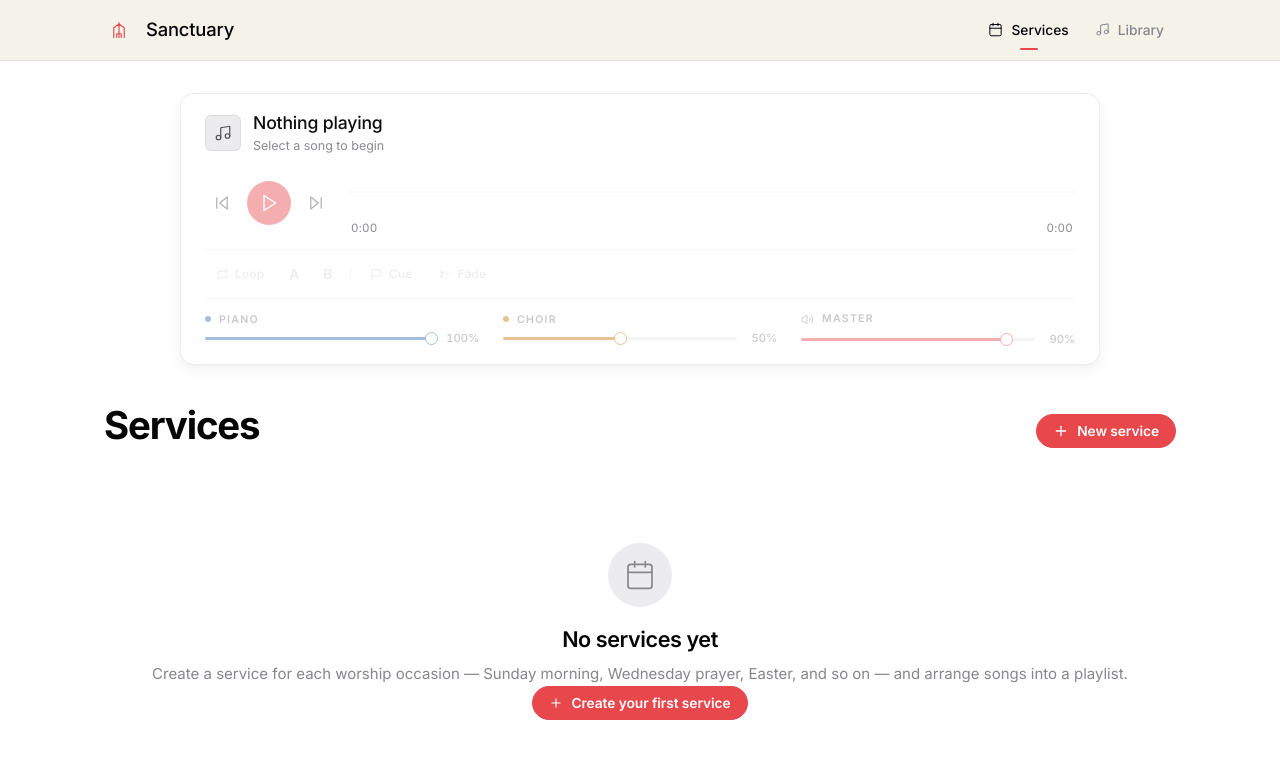
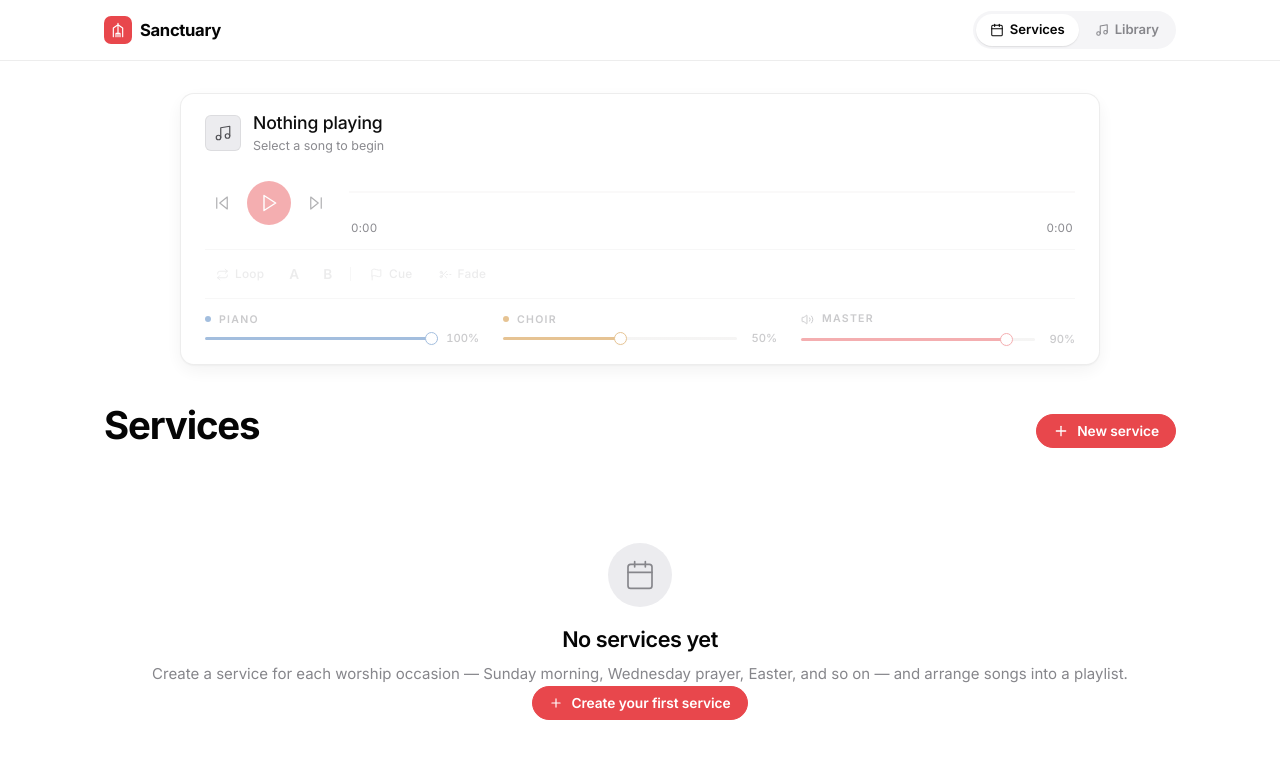
Before and after one commit to Moses2917/sancuary-player, a Vue app: page /services in a window 1280 px wide. Shown: the top 758 px of the page. Built offline with nearby package versions, Linux system fonts and the light colour scheme.

Commit message:
Refine header with segmented pill nav

```diff
--- a/src/components/AppHeader.vue
+++ b/src/components/AppHeader.vue
@@ -7,8 +7,8 @@ import { Calendar, Music } from '@lucide/vue'
   <header class="app-header">
     <div class="app-header__inner">
       <RouterLink to="/" class="brand">
-        <span class="brand__mark">
-          <svg viewBox="0 0 24 24" width="18" height="18" fill="none" stroke="currentColor" stroke-width="1.5" stroke-linecap="round" stroke-linejoin="round" aria-hidden="true">
+        <span class="brand__mark" aria-hidden="true">
+          <svg viewBox="0 0 24 24" width="16" height="16" fill="none" stroke="currentColor" stroke-width="1.75" stroke-linecap="round" stroke-linejoin="round">
             <path d="M12 2v20M5 22V9l7-5 7 5v13M9 22v-5h6v5" />
           </svg>
         </span>
@@ -16,11 +16,11 @@ import { Calendar, Music } from '@lucide/vue'
       </RouterLink>
       <nav class="nav">
         <RouterLink to="/services" class="nav__link" active-class="nav__link--active">
-          <Calendar :size="15" :stroke-width="1.6" />
+          <Calendar :size="14" :stroke-width="1.75" />
           <span>Services</span>
         </RouterLink>
         <RouterLink to="/library" class="nav__link" active-class="nav__link--active">
-          <Music :size="15" :stroke-width="1.6" />
+          <Music :size="14" :stroke-width="1.75" />
           <span>Library</span>
         </RouterLink>
       </nav>
@@ -33,9 +33,9 @@ import { Calendar, Music } from '@lucide/vue'
   position: sticky;
   top: 0;
   z-index: 30;
-  background: rgba(244, 240, 231, 0.85);
-  backdrop-filter: saturate(180%) blur(10px);
-  -webkit-backdrop-filter: saturate(180%) blur(10px);
+  background: rgba(255, 255, 255, 0.78);
+  backdrop-filter: saturate(180%) blur(20px);
+  -webkit-backdrop-filter: saturate(180%) blur(20px);
   border-bottom: 1px solid var(--c-border);
 }
 .app-header__inner {
@@ -45,12 +45,12 @@ import { Calendar, Music } from '@lucide/vue'
   height: var(--header-h);
   display: flex;
   align-items: center;
-  gap: var(--sp-6);
+  gap: var(--sp-5);
 }
 .brand {
   display: inline-flex;
   align-items: center;
-  gap: var(--sp-3);
+  gap: var(--sp-2);
   color: var(--c-text);
 }
 .brand:hover {
@@ -60,58 +60,48 @@ import { Calendar, Music } from '@lucide/vue'
   display: inline-flex;
   align-items: center;
   justify-content: center;
-  width: 30px;
-  height: 30px;
-  border-radius: var(--r-sm);
-  color: var(--c-accent);
-  transition: color var(--dur-fast) var(--ease);
-}
-.brand:hover .brand__mark {
-  color: var(--c-accent-deep);
+  width: 28px;
+  height: 28px;
+  border-radius: 7px;
+  background: var(--c-accent);
+  color: #fff;
 }
 .brand__text {
-  font-family: var(--font-display);
-  font-size: 1.15rem;
-  font-weight: 500;
-  letter-spacing: -0.01em;
+  font-weight: 650;
+  font-size: 1.04rem;
+  letter-spacing: -0.02em;
 }
 
 .nav {
   margin-left: auto;
   display: flex;
   gap: 2px;
+  background: var(--c-bg-2);
+  padding: 3px;
+  border-radius: var(--r-pill);
 }
 .nav__link {
   position: relative;
   display: inline-flex;
   align-items: center;
-  gap: var(--sp-2);
-  padding: var(--sp-2) var(--sp-3);
-  border-radius: var(--r-md);
+  gap: 6px;
+  padding: 6px 14px;
+  border-radius: var(--r-pill);
   color: var(--c-text-muted);
-  font-size: 0.86rem;
-  font-weight: 500;
+  font-size: 0.82rem;
+  font-weight: 550;
+  letter-spacing: -0.005em;
   transition:
     color var(--dur-fast) var(--ease),
     background var(--dur-fast) var(--ease);
 }
 .nav__link:hover {
   color: var(--c-text);
-  background: var(--c-bg-3);
 }
 .nav__link--active {
+  background: var(--c-surface-raised);
   color: var(--c-text);
-}
-.nav__link--active::after {
-  content: '';
-  position: absolute;
-  left: 50%;
-  bottom: -2px;
-  transform: translateX(-50%);
-  width: 18px;
-  height: 2px;
-  border-radius: var(--r-pill);
-  background: var(--c-accent);
+  box-shadow: 0 1px 2px rgba(0, 0, 0, 0.06), 0 1px 1px rgba(0, 0, 0, 0.04);
 }
 
 @media (max-width: 560px) {
@@ -123,7 +113,7 @@ import { Calendar, Music } from '@lucide/vue'
     display: none;
   }
   .nav__link {
-    padding: var(--sp-2);
+    padding: 6px 10px;
   }
 }
 </style>
```
